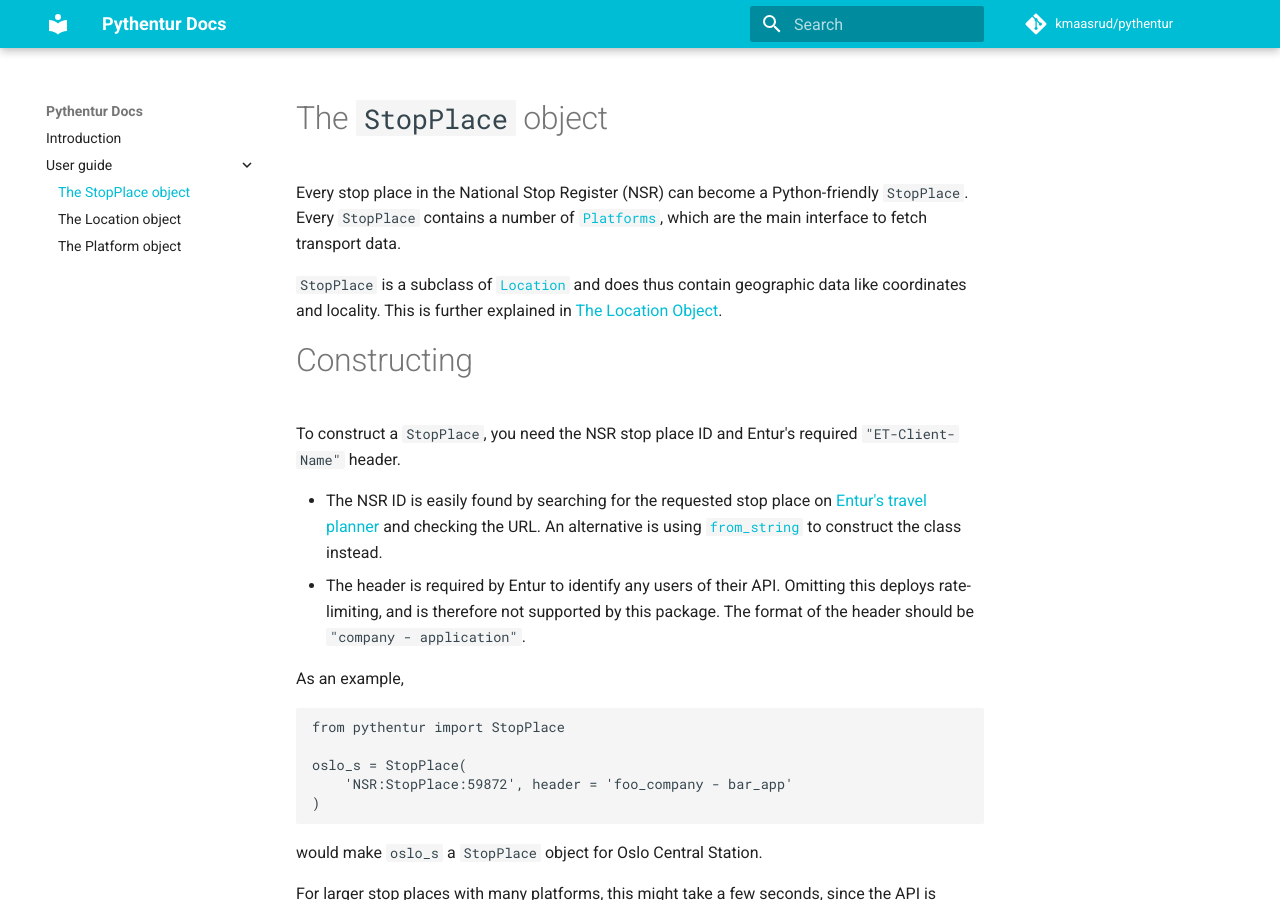
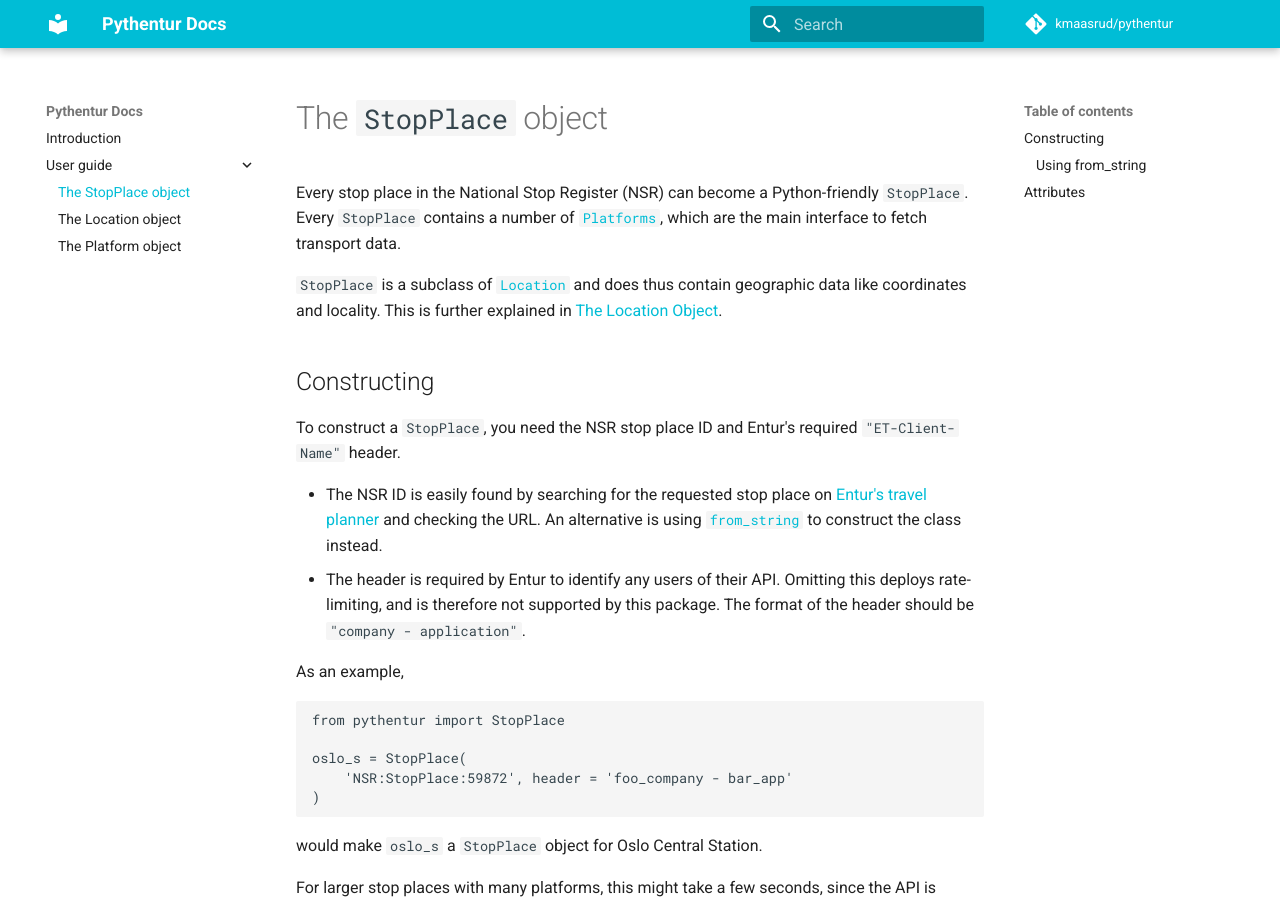
Before and after one commit to kmaasrud/pythentur, an MkDocs documentation site: the page built from docs/userguide/stopplace.md, in a window 1280 px wide and 900 px high. Built offline with MkDocs 1.6.1 and Material for MkDocs 9.7.7, drawn with Linux system fonts in a browser that asks for light colours; comment, search, counter and statistics services are not loaded; old or Windows-style settings are respelled for this version of MkDocs.

Commit message:
Tried nav structure

````diff
--- a/docs/userguide/stopplace.md
+++ b/docs/userguide/stopplace.md
@@ -4,7 +4,7 @@
 
 `StopPlace` is a subclass of [`Location`](location.md) and does thus contain geographic data like coordinates and locality. This is further explained in [The Location Object](location.md#attributes).
 
-# Constructing
+## Constructing
 
 To construct a `StopPlace`, you need the NSR stop place ID and Entur's required `"ET-Client-Name"` header.
 
@@ -25,7 +25,7 @@
 
 For larger stop places with many platforms, this might take a few seconds, since the API is queried for each platform.
 
-## Using `from_string`
+### Using `from_string`
 
 To avoid having to look up the NSR ID of a stop place, an alternative way of constructing a `StopPlace` is supplied. `from_string` takes a searchstring and the `"ET-Client-Name"` header as parameters, and returns the first stop place matching that string.
 
@@ -37,7 +37,7 @@
 )
 ```
 
-# Attributes
+## Attributes
 
 | Attribute  | Description |
 | :--------- | :-------------------------- |
--- a/mkdocs.yml
+++ b/mkdocs.yml
@@ -11,8 +11,8 @@
 repo_url: 'https://github.com/kmaasrud/pythentur'
 
 markdown_extensions:
-  - markdown.extensions.toc:
-    permalink: true
+  - admonition
+  - toc(permalink=true)
 
 pages:
   - 'Introduction': 'index.md'
````
Also changed, not shown: docs/index.md (+2 -2 lines), docs/userguide/location.md (+1 -1 lines).
